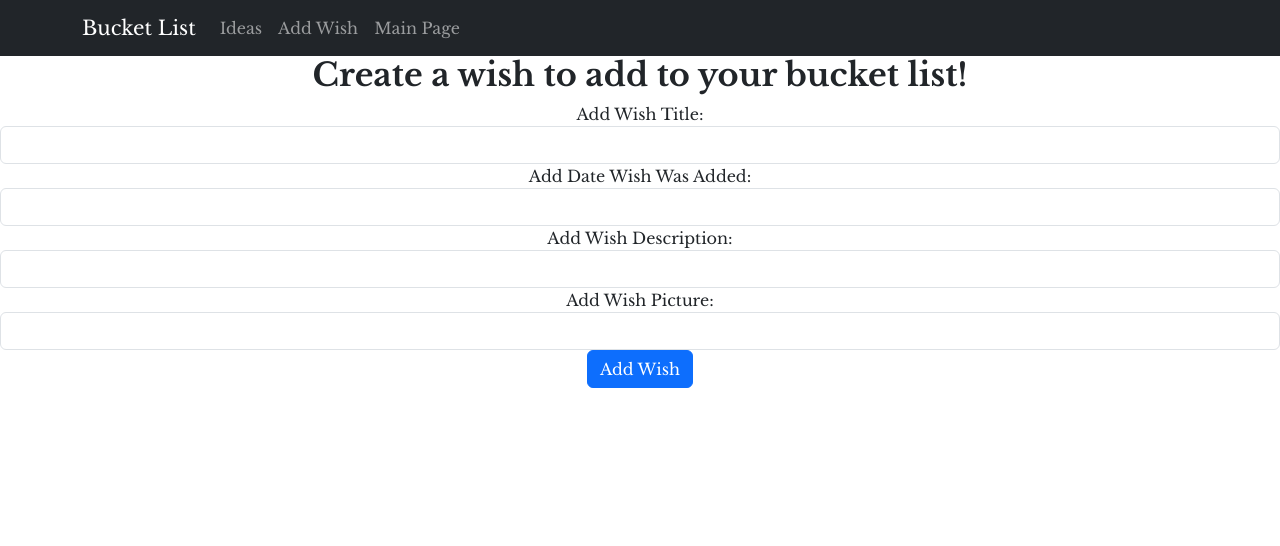
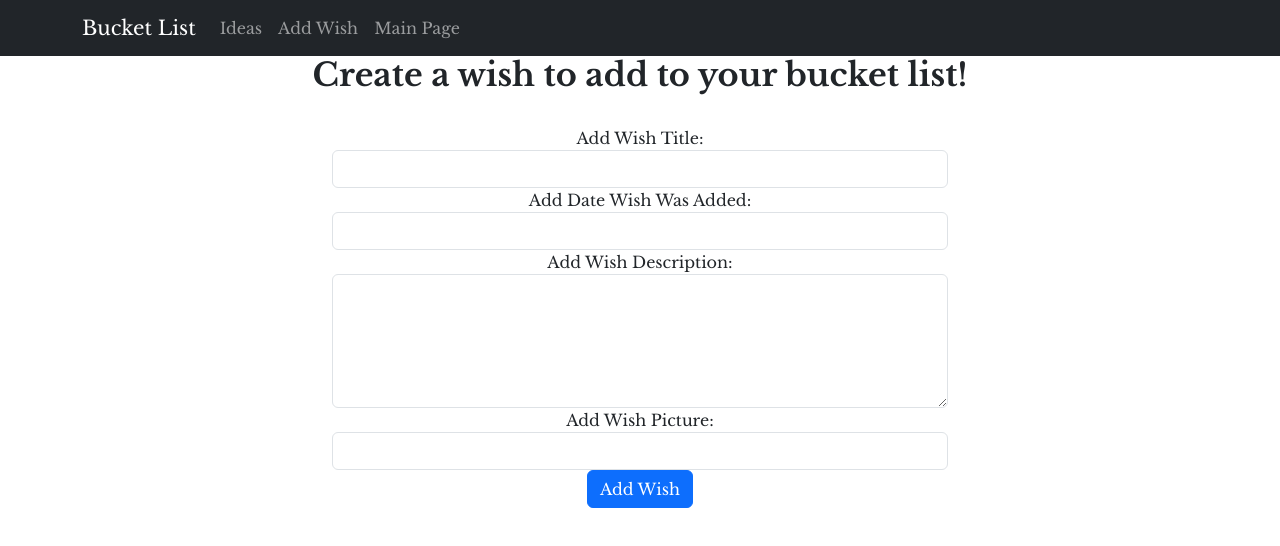
Before and after one commit to natashazywczyk/DataRepProject, a React (Create React App) app: page /additem in a window 1280 px wide. Shown: the top 546 px of the page. Built offline with nearby package versions, Linux system fonts and the light colour scheme.

Commit message:
Added dynamic textarea for description

```diff
--- a/src/components/AddItem.js
+++ b/src/components/AddItem.js
@@ -21,6 +21,8 @@ const AddItem = () => {
     return (
         <div>
           <h2 className="libre-baskerville-bold">Create a wish to add to your bucket list!</h2>
+          <br></br>
+          <div className="container w-50 mt-6">
             <form onSubmit={handleSubmit}>
               <div className="form-group">
                 <label>Add Wish Title: </label>
@@ -40,10 +42,11 @@ const AddItem = () => {
               </div>
               <div className="form-group">
                 <label>Add Wish Description: </label>
-                  <input type="text"
+                  <textarea
                     className="form-control"
                     value={desc}
                     onChange={(e) => { setDescription(e.target.value) }}
+                    rows = "5"
                   />
               </div>
               <div className="form-group">
@@ -59,6 +62,7 @@ const AddItem = () => {
                 </div>
               </form>
           </div>
+        </div>
       );
 }
 
```
